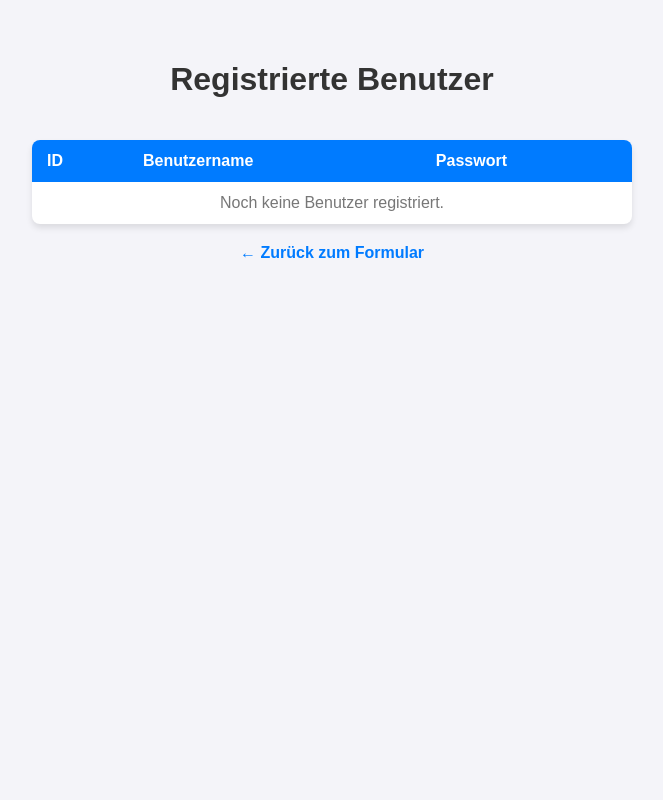
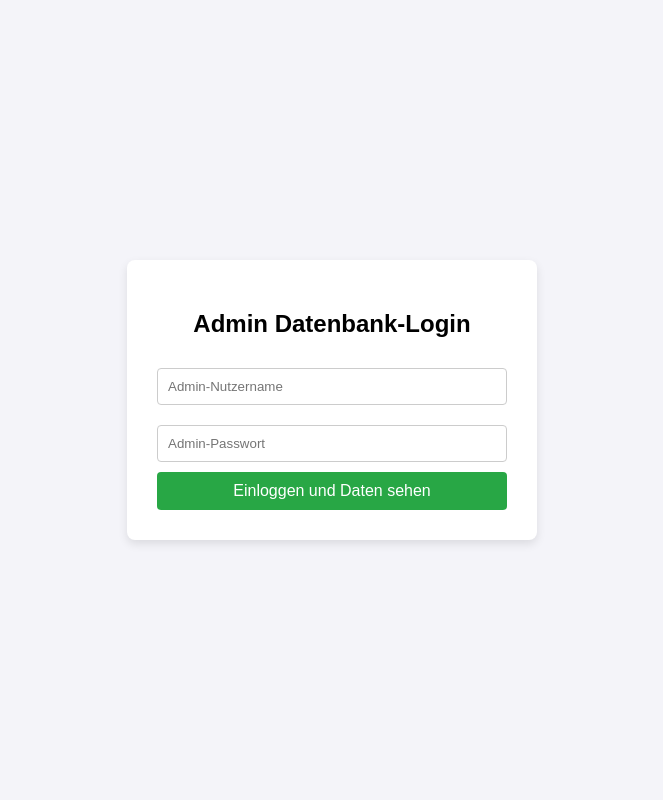
Before and after one commit to pepegrabowski52-beep/DataBaseFinal, a Flask app: page / in a window 1280 px wide. Shown: the whole page, without its empty margins (308-971 px from the left). Run offline with Flask 3, Linux system fonts and the light colour scheme.

Commit message:
Update index.html

```diff
--- a/templates/index.html
+++ b/templates/index.html
@@ -2,81 +2,30 @@
 <html lang="de">
 <head>
     <meta charset="UTF-8">
-    <meta name="viewport" content="width=device-width, initial-scale=1.0">
-    <title>Registrierte Benutzer (Admin)</title>
+    <title>Admin Login</title>
     <style>
-        body {
-            font-family: Arial, sans-serif;
-            background-color: #f4f4f9;
-            margin: 0;
-            padding: 40px;
-            display: flex;
-            flex-direction: column;
-            align-items: center;
-        }
-        h1 {
-            color: #333;
-        }
-        table {
-            border-collapse: collapse;
-            width: 100%;
-            max-width: 600px;
-            background: white;
-            box-shadow: 0 4px 6px rgba(0,0,0,0.1);
-            border-radius: 8px;
-            overflow: hidden;
-            margin-top: 20px;
-        }
-        th, td {
-            padding: 12px 15px;
-            text-align: left;
-        }
-        th {
-            background-color: #007bff;
-            color: white;
-        }
-        tr:nth-child(even) {
-            background-color: #f8f9fa;
-        }
-        tr:border-bottom {
-            border-bottom: 1px solid #dddddd;
-        }
-        .back-btn {
-            margin-top: 20px;
-            text-decoration: none;
-            color: #007bff;
-            font-weight: bold;
-        }
+        body { font-family: Arial, sans-serif; background-color: #f4f4f9; display: flex; justify-content: center; align-items: center; height: 100vh; margin: 0; }
+        .login-box { background: white; padding: 30px; border-radius: 8px; box-shadow: 0 4px 10px rgba(0,0,0,0.1); width: 100%; max-width: 350px; text-align: center; }
+        input { width: 100%; padding: 10px; margin: 10px 0; border: 1px solid #ccc; border-radius: 4px; box-sizing: border-box; }
+        button { width: 100%; padding: 10px; background: #28a745; color: white; border: none; border-radius: 4px; cursor: pointer; font-size: 16px; }
+        .error { color: red; margin-bottom: 10px; font-size: 14px; }
     </style>
 </head>
 <body>
-
-    <h1>Registrierte Benutzer</h1>
-
-    <table>
-        <thead>
-            <tr>
-                <th>ID</th>
-                <th>Benutzername</th>
-                <th>Passwort</th>
-            </tr>
-        </thead>
-        <tbody>
-            {% for user in benutzer %}
-            <tr>
-                <td>{{ user[0] }}</td>
-                <td>{{ user[1] }}</td>
-                <td>{{ user[2] }}</td>
-            </tr>
-            {% else %}
-            <tr>
-                <td colspan="3" style="text-align: center; color: #777;">Noch keine Benutzer registriert.</td>
-            </tr>
+    <div class="login-box">
+        <h2>Admin Datenbank-Login</h2>
+        {% with messages = get_flashed_messages() %}
+          {% if messages %}
+            {% for message in messages %}
+              <div class="error">{{ message }}</div>
             {% endfor %}
-        </tbody>
-    </table>
-
-    <a class="back-btn" href="/">← Zurück zum Formular</a>
-
+          {% endif %}
+        {% endwith %}
+        <form action="/admin-login" methods="POST" method="post">
+            <input type="text" name="username" placeholder="Admin-Nutzername" required>
+            <input type="password" name="password" placeholder="Admin-Passwort" required>
+            <button type="submit">Einloggen und Daten sehen</button>
+        </form>
+    </div>
 </body>
 </html>
```
